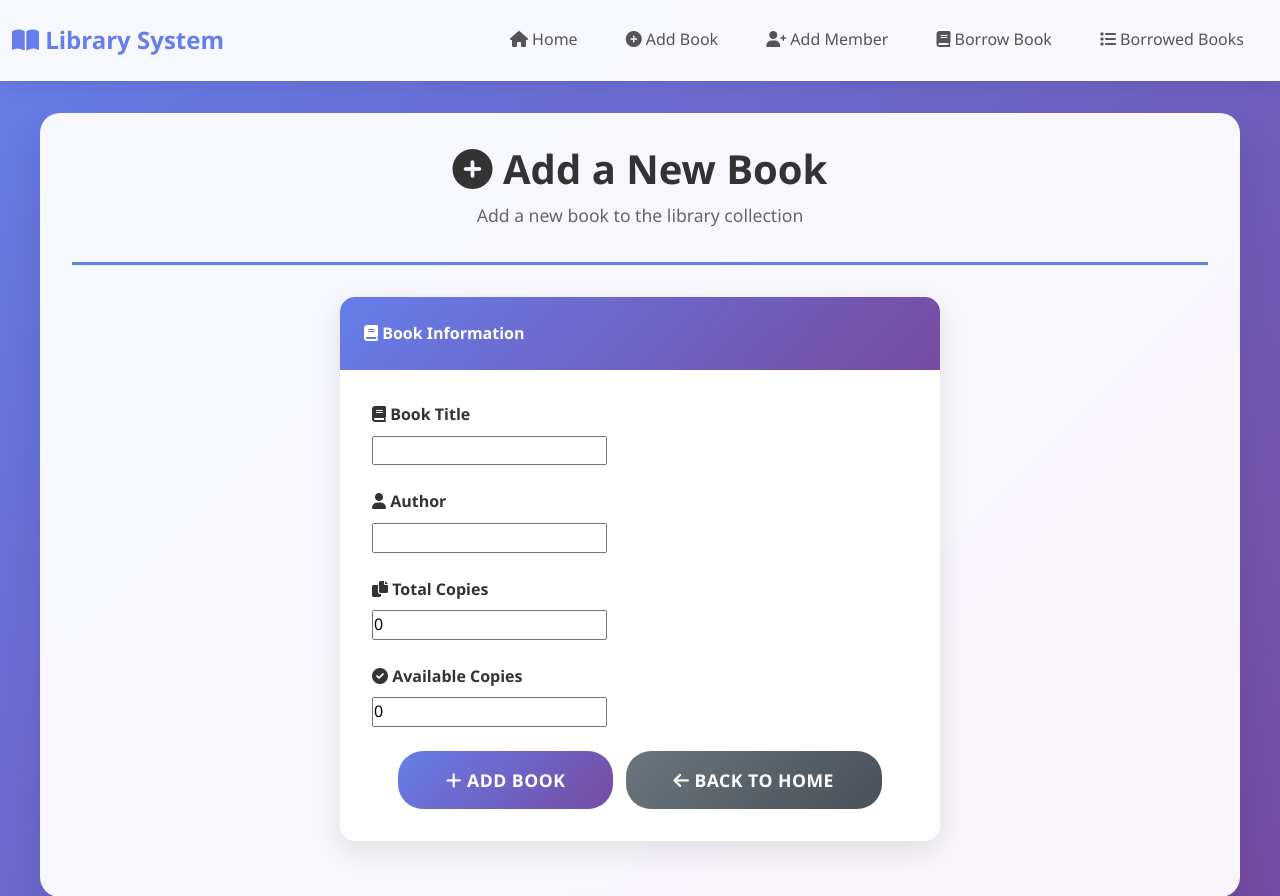
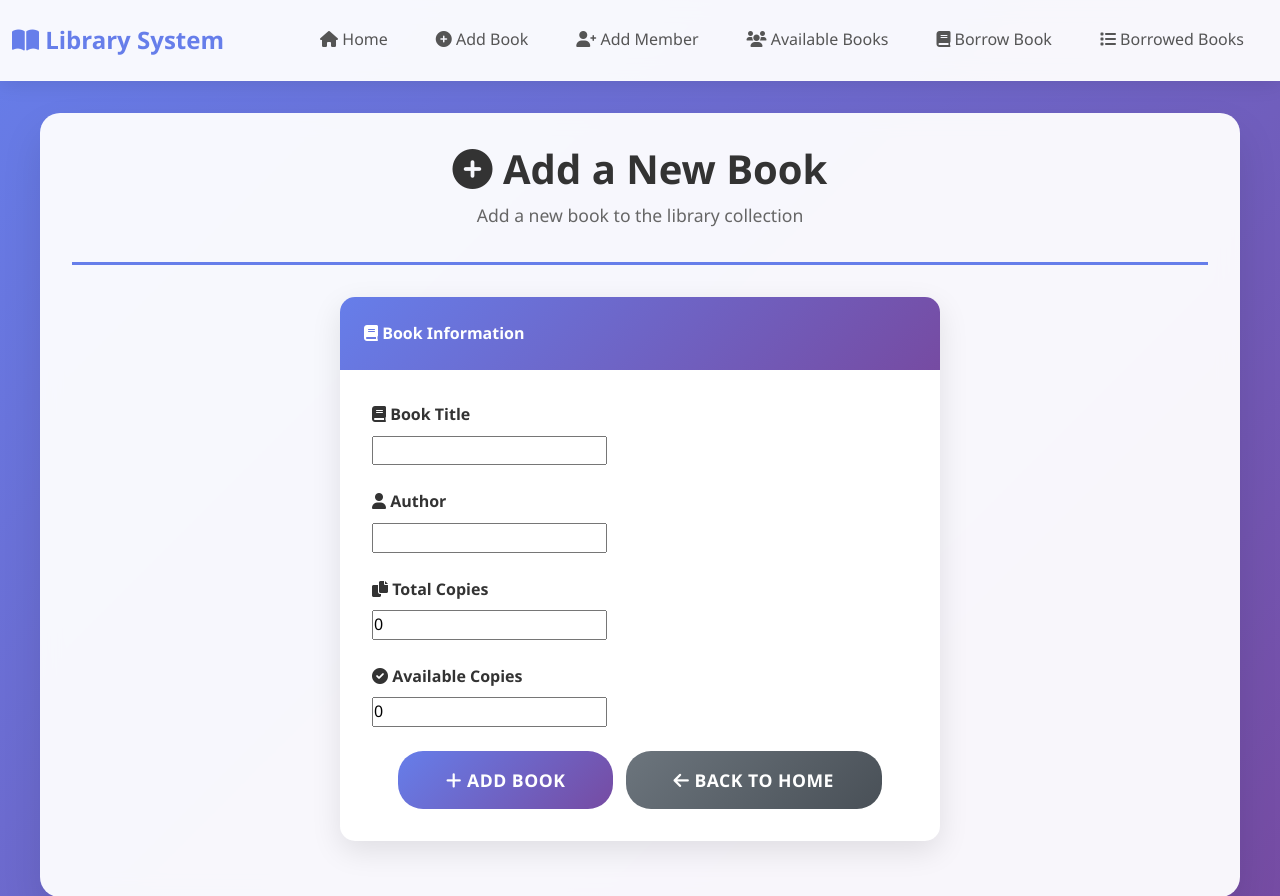
Before and after one commit to 40770178-k/library-book-borrowing-system, a Django app: page /add-book/ in a window 1280 px wide. Shown: the top 896 px of the page. Run offline with Django 5.2, Linux system fonts and the light colour scheme.

Commit message:
show available books to members

```diff
--- a/library_app/templates/base.html
+++ b/library_app/templates/base.html
@@ -40,6 +40,10 @@
                     </a>
                 </li>
                 <li class="nav-item">
+                    <a class="nav-link" href="{% url 'available_books' %}">
+                        <i class="fas fa-users"></i> Available Books
+                    </a>
+                <li class="nav-item">
                     <a class="nav-link" href="{% url 'add_BorrowedBook' %}">
                         <i class="fas fa-book"></i> Borrow Book
                     </a>
--- a/library_app/urls.py
+++ b/library_app/urls.py
@@ -15,4 +15,5 @@ urlpatterns = [
     path('login/', views.user_login, name='login'),
     path('logout/', views.user_logout, name='logout'),
     path('admin-dashboard/', views.admin_dashboard, name='admin_dashboard'),
+    path('available-books/', views.available_books, name='available_books'),
 ]
--- a/library_app/views.py
+++ b/library_app/views.py
@@ -231,3 +231,15 @@ def admin_dashboard(request):
     if not borrowed_books:
         messages.info(request, "No borrowed books found.")
     return render(request, 'admin_dashboard.html', {'borrowed_books': borrowed_books, 'now': timezone.now(), 'filter_type': filter_type})
+
+
+def available_books(request):
+    books = Book.objects.filter(available_copies__gt=0).order_by('title')
+
+    # Debug: Print available books count
+    print(f"Available books count: {books.count()}")
+
+    if not books:
+        messages.info(request, "No available books found.")
+
+    return render(request, 'available_books.html', {'books': books})
```
Also changed, not shown: library_app/templates/available_books.html (added, +23 -0 lines).
